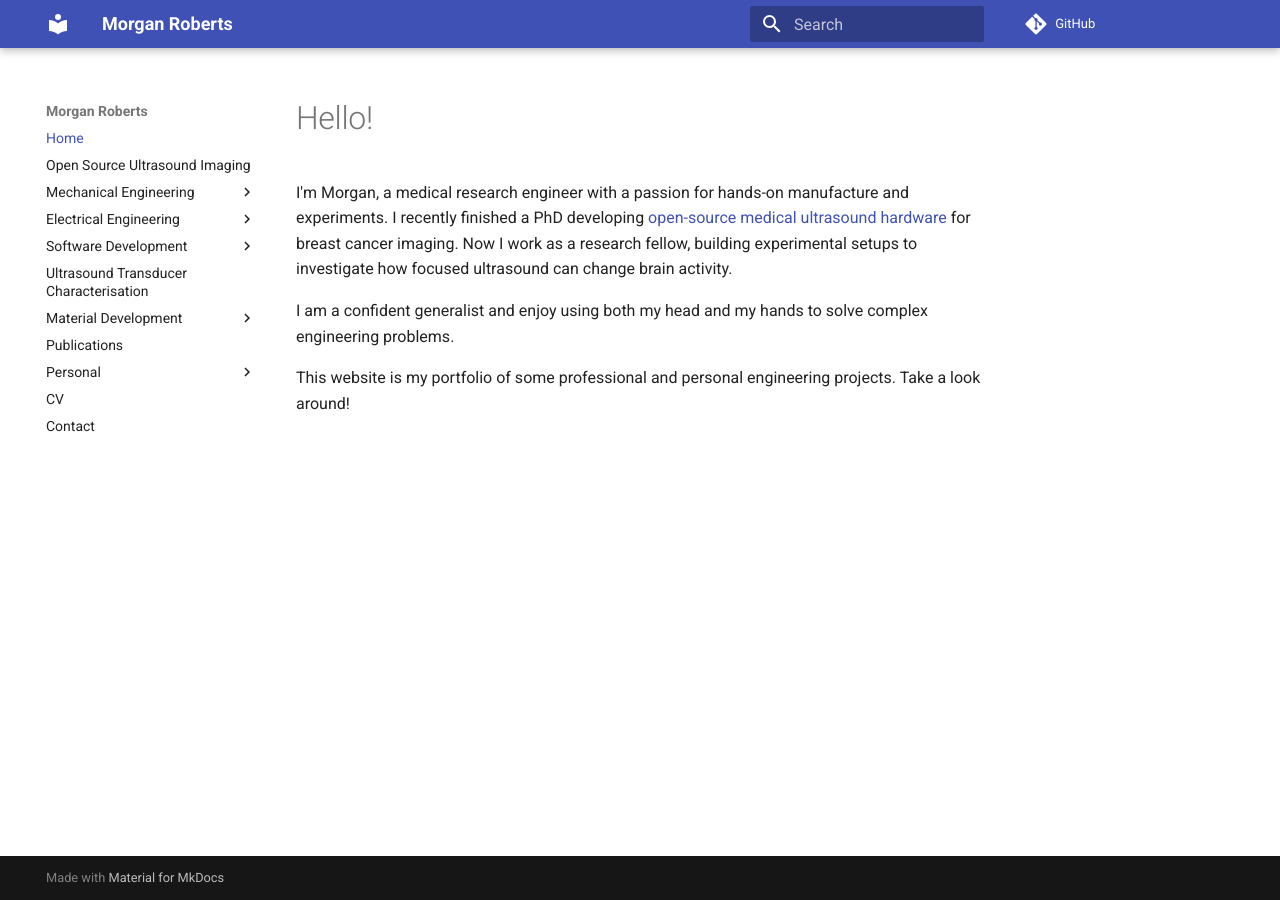
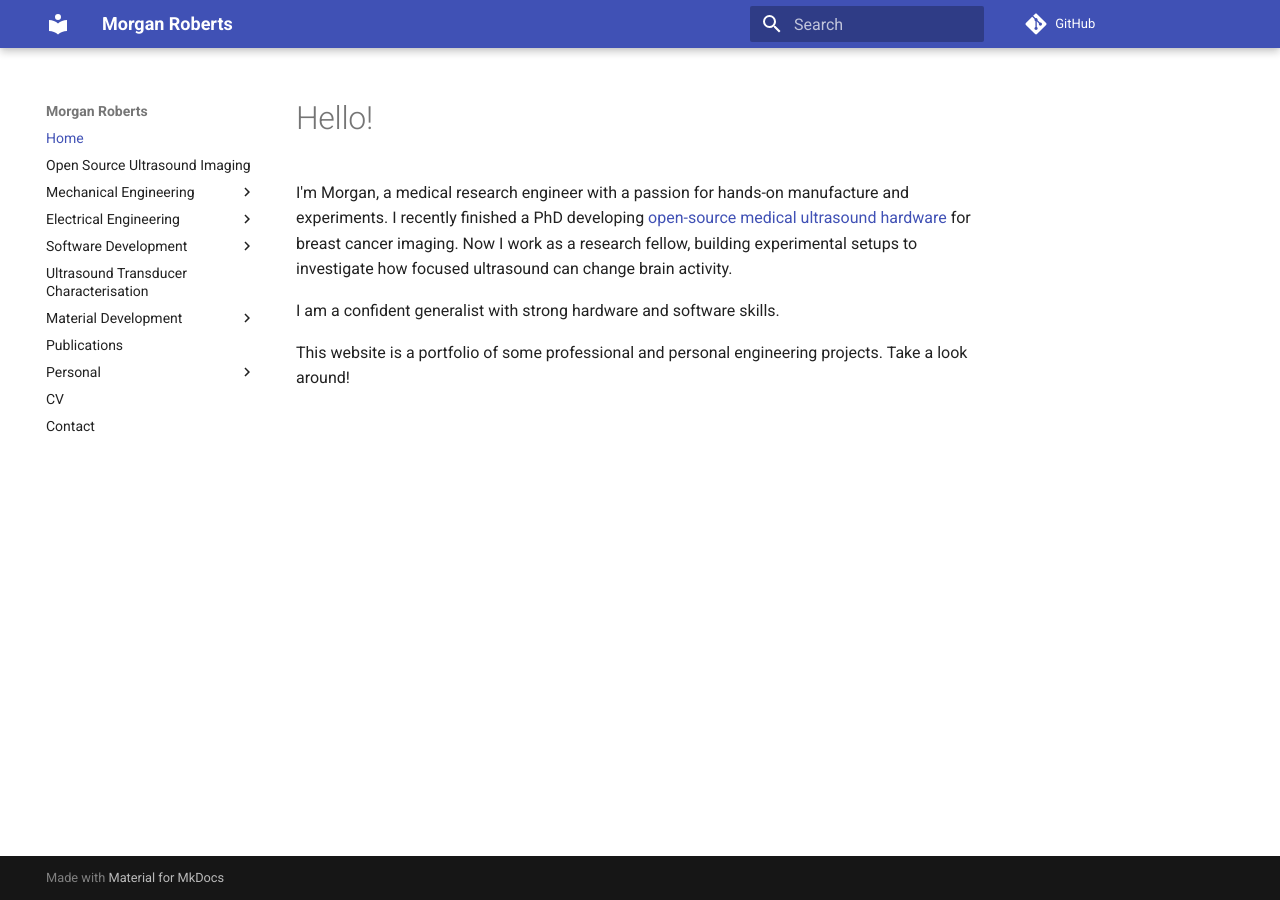
Before and after one commit to morganjroberts/portfolio, an MkDocs documentation site: the page built from docs/index.md, in a window 1280 px wide. Built offline with MkDocs 1.6.1 and Material for MkDocs 9.7.7, drawn with Linux system fonts in a browser that asks for light colours; comment, search, counter and statistics services are not loaded.

Commit message:
small text tweaks saved this time

```diff
--- a/docs/index.md
+++ b/docs/index.md
@@ -2,6 +2,6 @@
 
 I'm Morgan, a medical research engineer with a passion for hands-on manufacture and experiments. I recently finished a PhD developing [open-source medical ultrasound hardware](./open-source-ultrasound.md) for breast cancer imaging. Now I work as a research fellow, building experimental setups to investigate how focused ultrasound can change brain activity.
 
-I am a confident generalist and enjoy using both my head and my hands to solve complex engineering problems.
+I am a confident generalist with strong hardware and software skills.
 
-This website is my portfolio of some  professional and personal engineering projects. Take a look around!
+This website is a portfolio of some professional and personal engineering projects. Take a look around!
```
